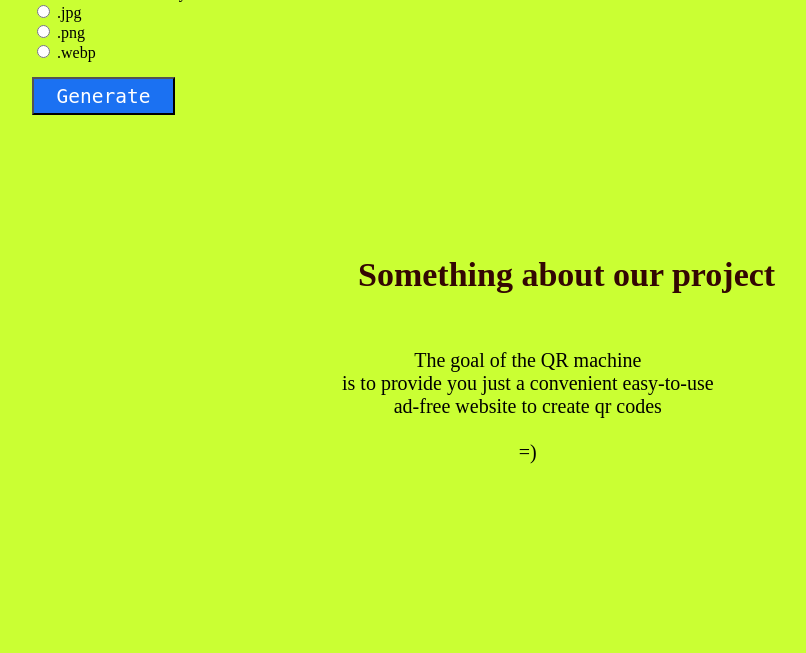
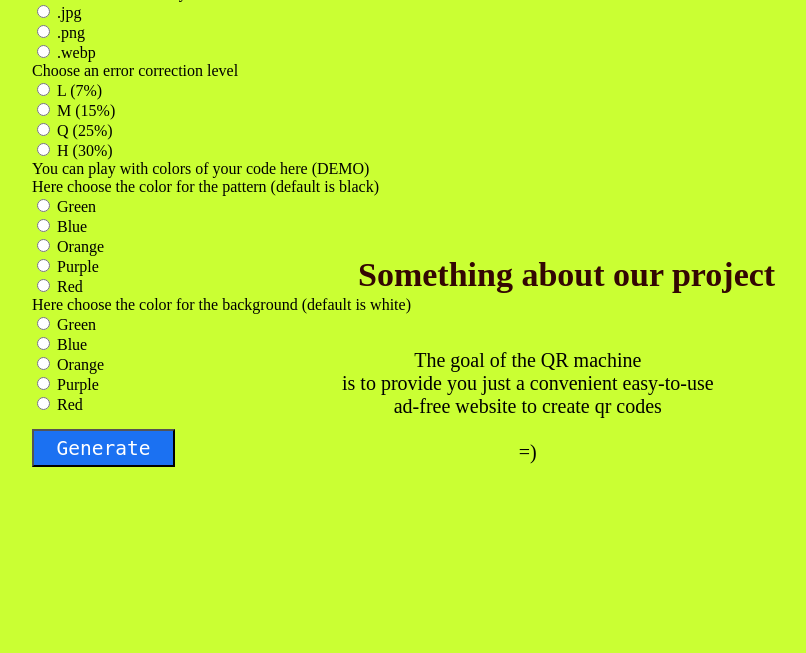
Before and after one commit to moonahod/GeneratorQR, a Django app: page /Olympia/ in a window 1280 px wide. Shown: the part 497-1150 px from the top of the page, without its empty margins (48-854 px from the left). Run offline with Django 5.2, Linux system fonts and the light colour scheme.

Commit message:
Update homepage.html

```diff
--- a/GeneratorQR/Olympia/templates/homepage.html
+++ b/GeneratorQR/Olympia/templates/homepage.html
@@ -12,7 +12,7 @@
                 <label for="qrdata">Enter the name of the file to save your code in:</label><br>
                 <textarea rows="1" cols="25" type="text" id="filename"
                           name="filename" value="{{filename}}"></textarea><br>
-
+                <!-- Poll file format -->
                 <label for="poll">Choose file format for your code</label><br>
 
                 <input type="radio" id="jpg" name="fileFormat" value=".jpg">
@@ -23,6 +23,57 @@
 
                 <input type="radio" id="webp" name="fileFormat" value=".webp">
                 <label for="webp">.webp</label><br>
+
+                <!-- Poll error correction -->
+                <label for="poll">Choose an error correction level</label><br>
+
+                <input type="radio" id="L" name="EC" value="L">
+                <label for="L"> L (7%)</label><br>
+
+                <input type="radio" id="M" name="EC" value="M">
+                <label for="M"> M (15%)</label><br>
+
+                <input type="radio" id="Q" name="EC" value="Q">
+                <label for="Q"> Q (25%)</label><br>
+
+                <input type="radio" id="H" name="EC" value="H">
+                <label for="H"> H (30%)</label><br>
+
+                <!-- Color Playground -->
+                <label for="poll">You can play with colors of your code here (DEMO)</label><br>
+
+                <label for="poll">Here choose the color for the pattern (default is black)</label><br>
+                <input type="radio" id="green" name="color" value="green">
+                <label for="green"> Green</label><br>
+
+                <input type="radio" id="blue" name="color" value="light-blue">
+                <label for="blue"> Blue</label><br>
+
+                <input type="radio" id="orange" name="color" value="orange">
+                <label for="orange"> Orange</label><br>
+
+                <input type="radio" id="purple" name="color" value="purple">
+                <label for="purple"> Purple</label><br>
+
+                <input type="radio" id="red" name="color" value="red">
+                <label for="red"> Red</label><br>
+
+                <!-- Background Color Playground -->
+                <label for="poll">Here choose the color for the background (default is white)</label><br>
+                <input type="radio" id="bg-green" name="bg-color" value="green">
+                <label for="bg-green"> Green</label><br>
+
+                <input type="radio" id="bg-blue" name="bg-color" value="blue">
+                <label for="bg-blue"> Blue</label><br>
+
+                <input type="radio" id="bg-orange" name="bg-color" value="orange">
+                <label for="bg-orange"> Orange</label><br>
+
+                <input type="radio" id="bg-purple" name="bg-color" value="purple">
+                <label for="bg-purple"> Purple</label><br>
+
+                <input type="radio" id="bg-red" name="bg-color" value="red">
+                <label for="bg-red"> Red</label><br>
 
                 <input id="submit" onclick="myFunction()" type="submit" class="genBtn" value="Generate" />
 
```
